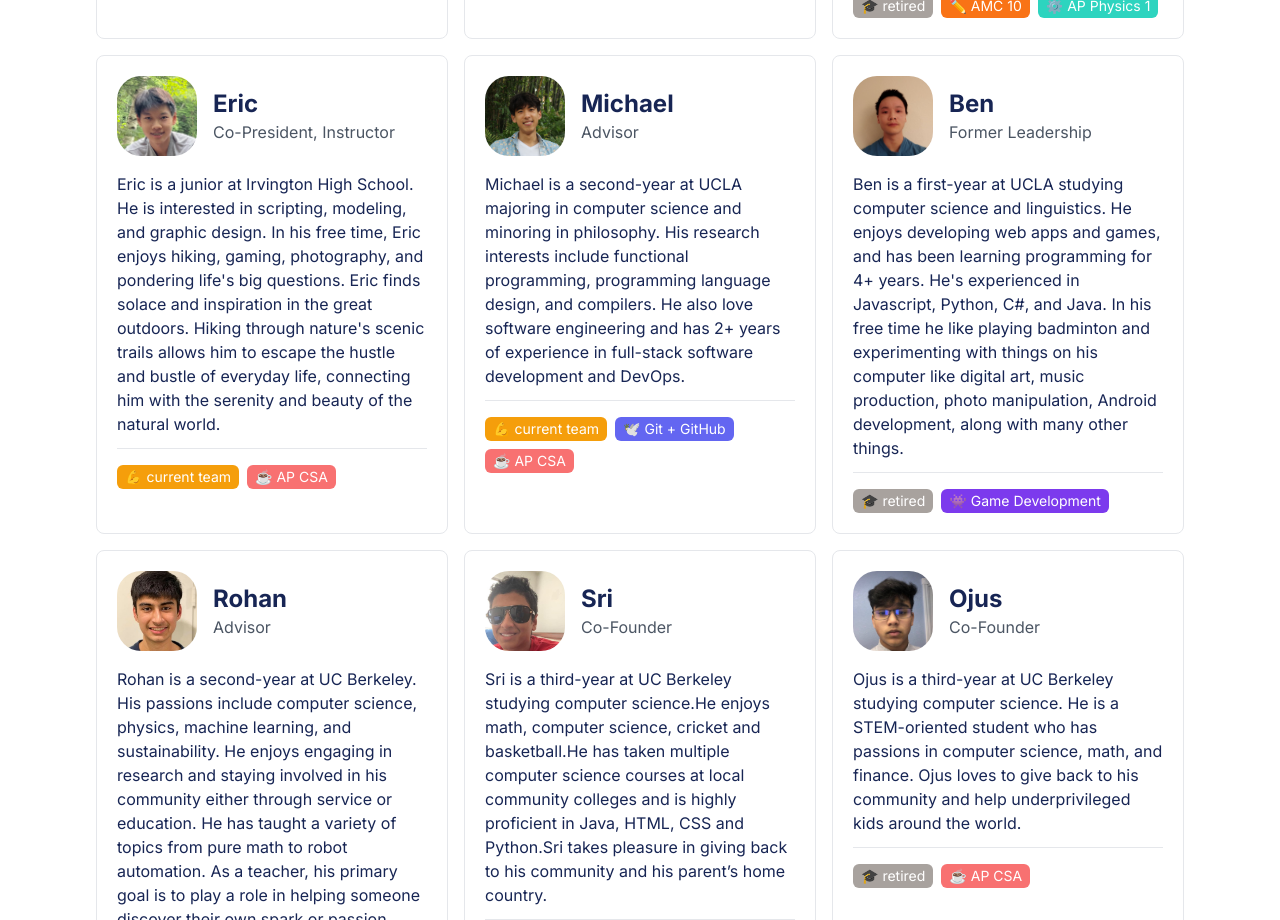
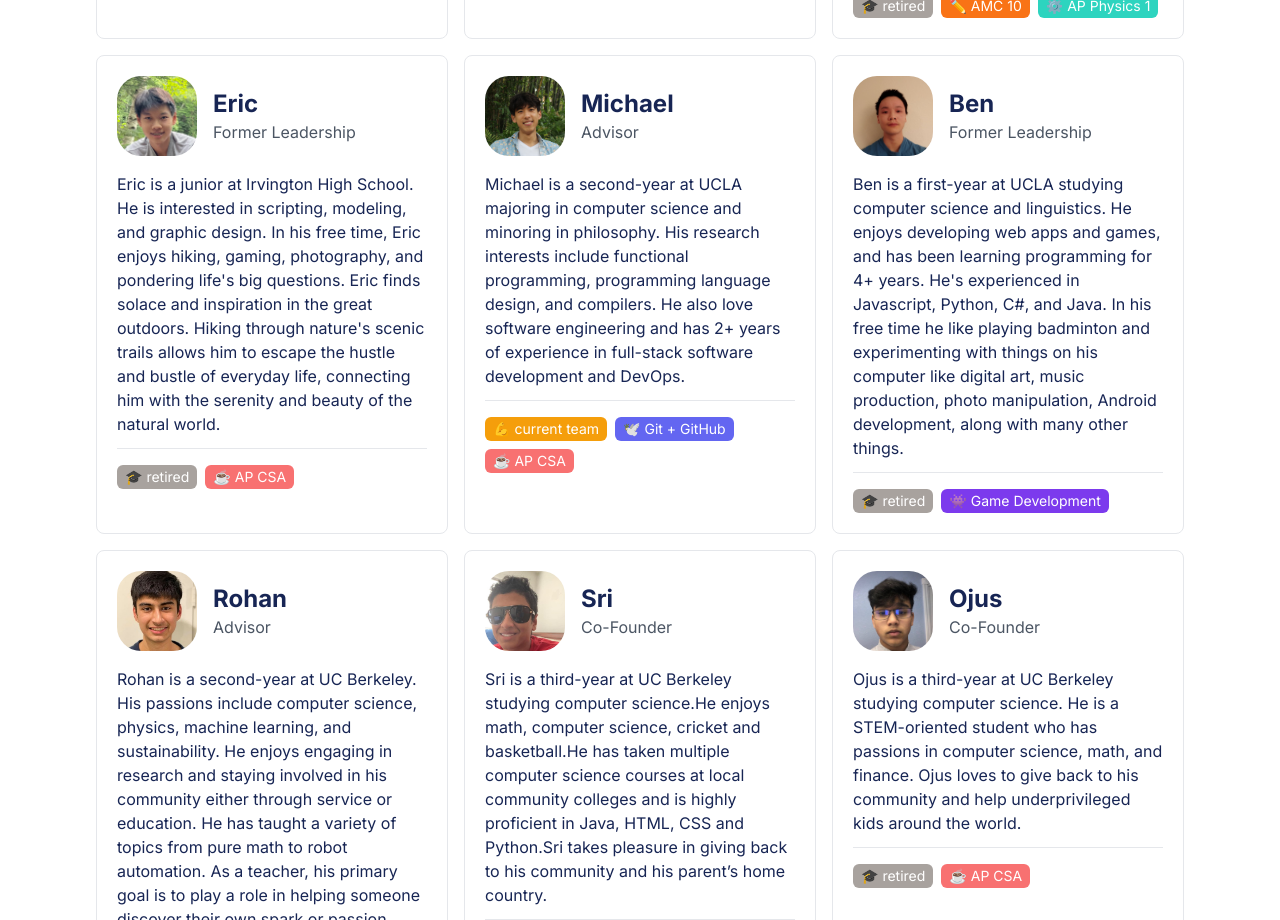
Before and after one commit to hellolol346/hackathon4kids.org, a Next.js app: page /about in a window 1280 px wide. Shown: the part 980-1900 px from the top of the page. Built offline with nearby package versions, Linux system fonts and the light colour scheme.

Commit message:
Update EricLan.tsx

```diff
--- a/src/app/about/EricLan.tsx
+++ b/src/app/about/EricLan.tsx
@@ -4,9 +4,9 @@ import ericLan from 'public/eric_lan.jpg'
 const EricLanCard = () => (
   <Card
     name="Eric"
-    subtitle="Co-President, Instructor"
+    subtitle="Former Leadership"
     avatar={ericLan}
-    tags={[Tag.CurrentInstructor, Tag.APCSA]}
+    tags={[Tag.RetiredInstructor, Tag.APCSA]}
   >
     Eric is a junior at Irvington High School. He is interested in scripting, modeling, and graphic design.
     In his free time, Eric enjoys hiking, gaming, photography, and pondering life&apos;s big questions.
```
